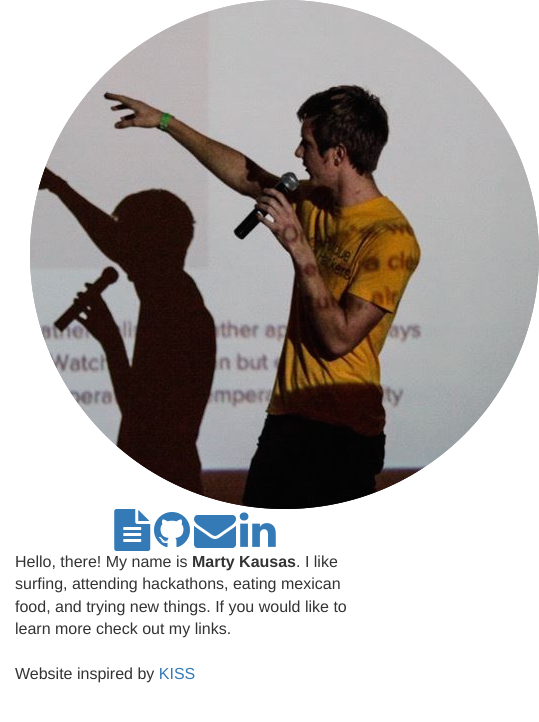
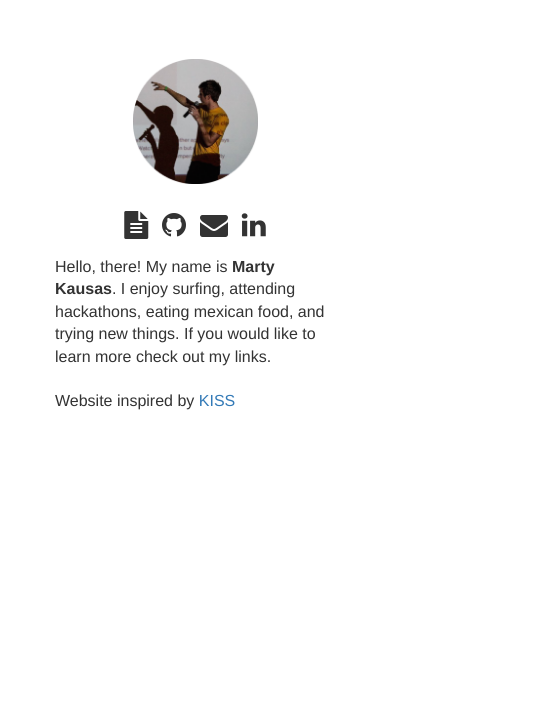
Before and after one commit to mkausas/mkausas.github.io, a plain HTML site: page index.html in a window 390 px wide. Shown: the whole page, 539 px wide, since content can reach past the window. Drawn offline with nearby package versions, Linux system fonts and the light colour scheme.

Commit message:
Fixed sizing issues on mobile; added updated copy of resume

```diff
--- a/css/medium.css
+++ b/css/medium.css
@@ -1,6 +1,5 @@
 .outside {
     margin-top: 10%;
-    /*background-color: green;*/
 }
 
 .inside-left {
@@ -10,7 +9,6 @@
 }
 
 .inside-right {
-    /*background-color: yellow;*/
     padding: 20px;
 }
 
--- a/css/narrow.css
+++ b/css/narrow.css
@@ -1,16 +1,19 @@
 .outside {
     margin-top: 10%;
-    /*background-color: green;*/
 }
 
 .inside-right {
-    /*padding: 40px;*/
     padding: 10px 40px;
 }
 
+
+.inside-left {
+    border-right-width: 0px;
+}
+
 img {
-    width: 40%;
-    height: 40%;
+    width: 50%;
+    height: 50%;
     padding: 20px;
     display: block;
     margin: auto;
--- a/css/wide.css
+++ b/css/wide.css
@@ -9,7 +9,6 @@
 }
 
 .inside-right {
-    /*background-color: yellow;*/
     padding: 50px 20px;
 }
 
--- a/index.html
+++ b/index.html
@@ -2,7 +2,6 @@
 <html>
 <head>
 	<title>Marty Kausas</title>
-
   <!-- Bootstrap -->
 	<script src="https://ajax.googleapis.com/ajax/libs/jquery/2.1.3/jquery.min.js"></script>
 	<link rel="stylesheet" href="bootstrap-3.3.5-dist/css/bootstrap.min.css">
@@ -13,7 +12,7 @@
   <link rel="stylesheet" href="https://maxcdn.bootstrapcdn.com/font-awesome/4.4.0/css/font-awesome.min.css">
 
   <!-- Custom -->
-  <link rel="stylesheet" media="screen and (min-device-width: 992px)" href="css/narrow.css" />
+  <link rel="stylesheet" media="screen and (min-width: 0px) and (max-width: 992px)" href="css/narrow.css" />
   <link rel='stylesheet' media='screen and (min-width: 993px) and (max-width: 1199px)' href='css/medium.css' />
   <link rel="stylesheet" media="screen and (min-width: 1200px)" href="css/wide.css" />
 </head>
@@ -36,7 +35,7 @@
 
       <div class="col-md-6">
         <p class="lead inside-right">
-          Hello, there! My name is <strong>Marty Kausas</strong>. I like surfing, attending hackathons, eating mexican food, and trying new things. If you would like to learn more check out my links.
+          Hello, there! My name is <strong>Marty Kausas</strong>. I enjoy surfing, attending hackathons, eating mexican food, and trying new things. If you would like to learn more check out my links.
 
           <br>
           <br>
```
Also changed, not shown: 1 other file.
